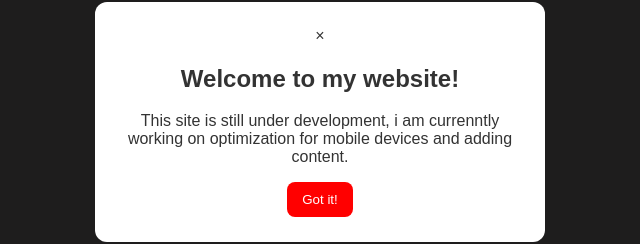
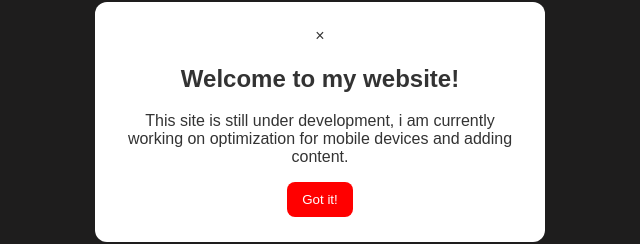
Before and after one commit to Asad-Iq/Personal-Website, a plain HTML site: page index.html in a window 1280 px wide. Shown: the part 278-522 px from the top of the page, 320-960 px from the left. Drawn offline with nearby package versions, Linux system fonts and the light colour scheme.

Commit message:
Spelling fix

```diff
--- a/index.html
+++ b/index.html
@@ -48,7 +48,7 @@ function showContent(company) {
     <div class="popup-content">
       <span class="close" onclick="document.getElementById('popup').style.display='none'">&times;</span>
       <h2>Welcome to my website!</h2>
-      <p>This site is still under development, i am currenntly working on optimization for mobile devices and adding content.</p>
+      <p>This site is still under development, i am currently working on optimization for mobile devices and adding content.</p>
       <button onclick="closePopup()">Got it!</button>
     </div>
   </div>
```
